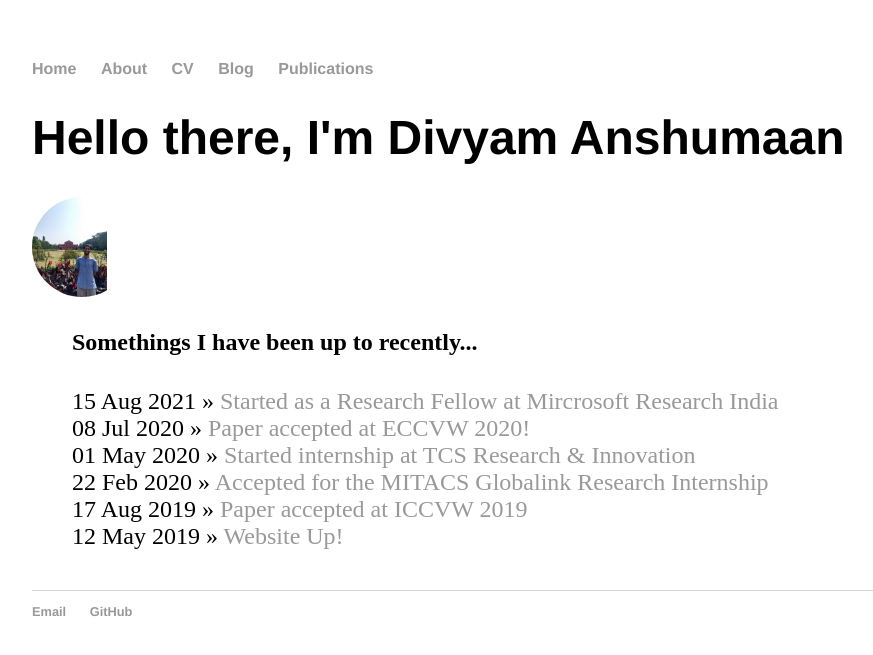
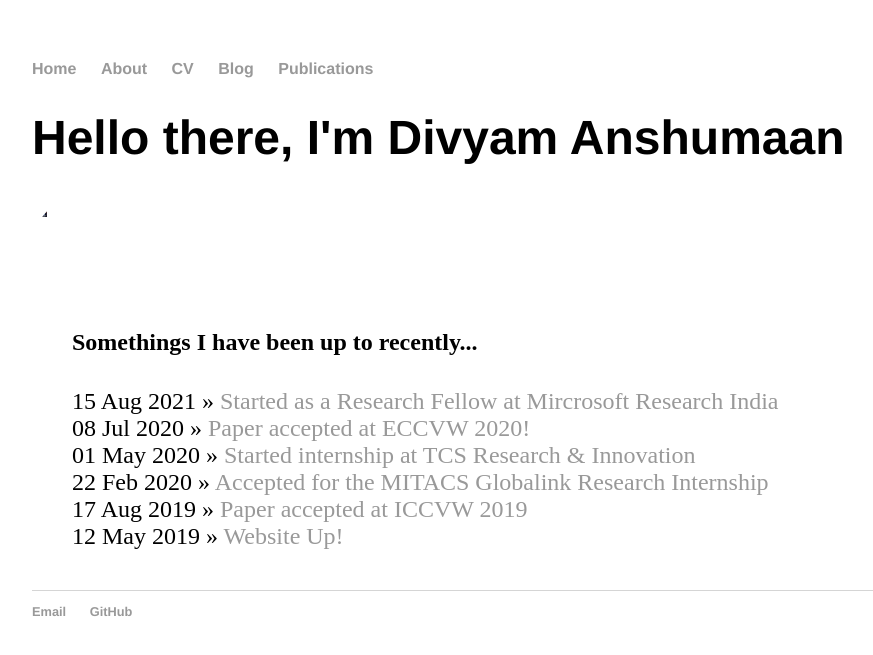
Before and after one commit to divyam02/divyam02_backup.github.io, a Jekyll site: the page built from index.html, in a window 1280 px wide. Shown: the top 655 px of the page, without its empty margins (160-1033 px from the left). Built offline with Jekyll 4.4.1, drawn with Linux system fonts in a browser that asks for light colours.

Commit message:
Update main.css

```diff
--- a/css/main.css
+++ b/css/main.css
@@ -53,6 +53,6 @@ ul.posts li {
 img {
   display: inline;
   margin: 0 auto;
-  height: 100%;
+  height: 20%;
   width: auto;
 }
```
